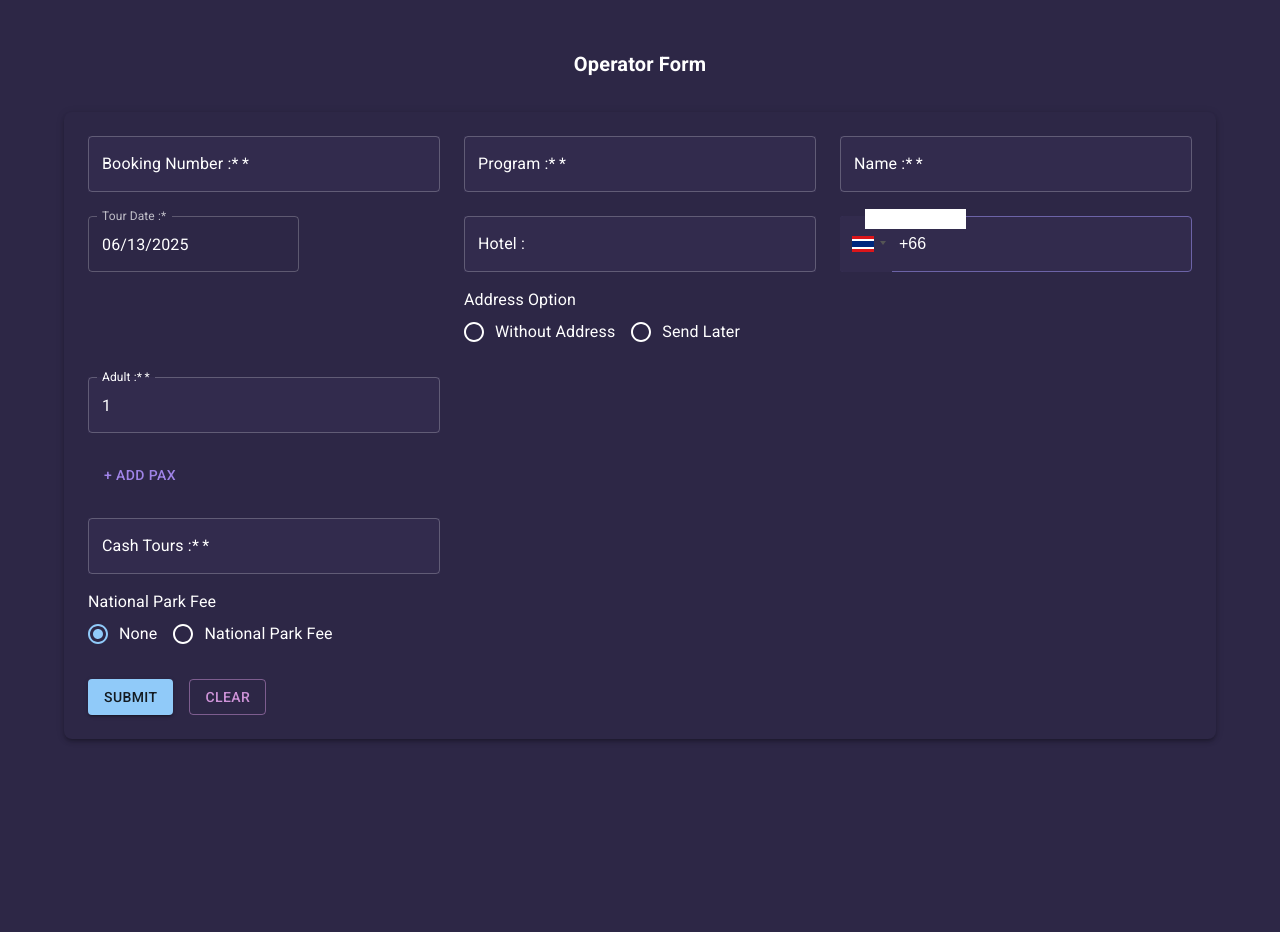
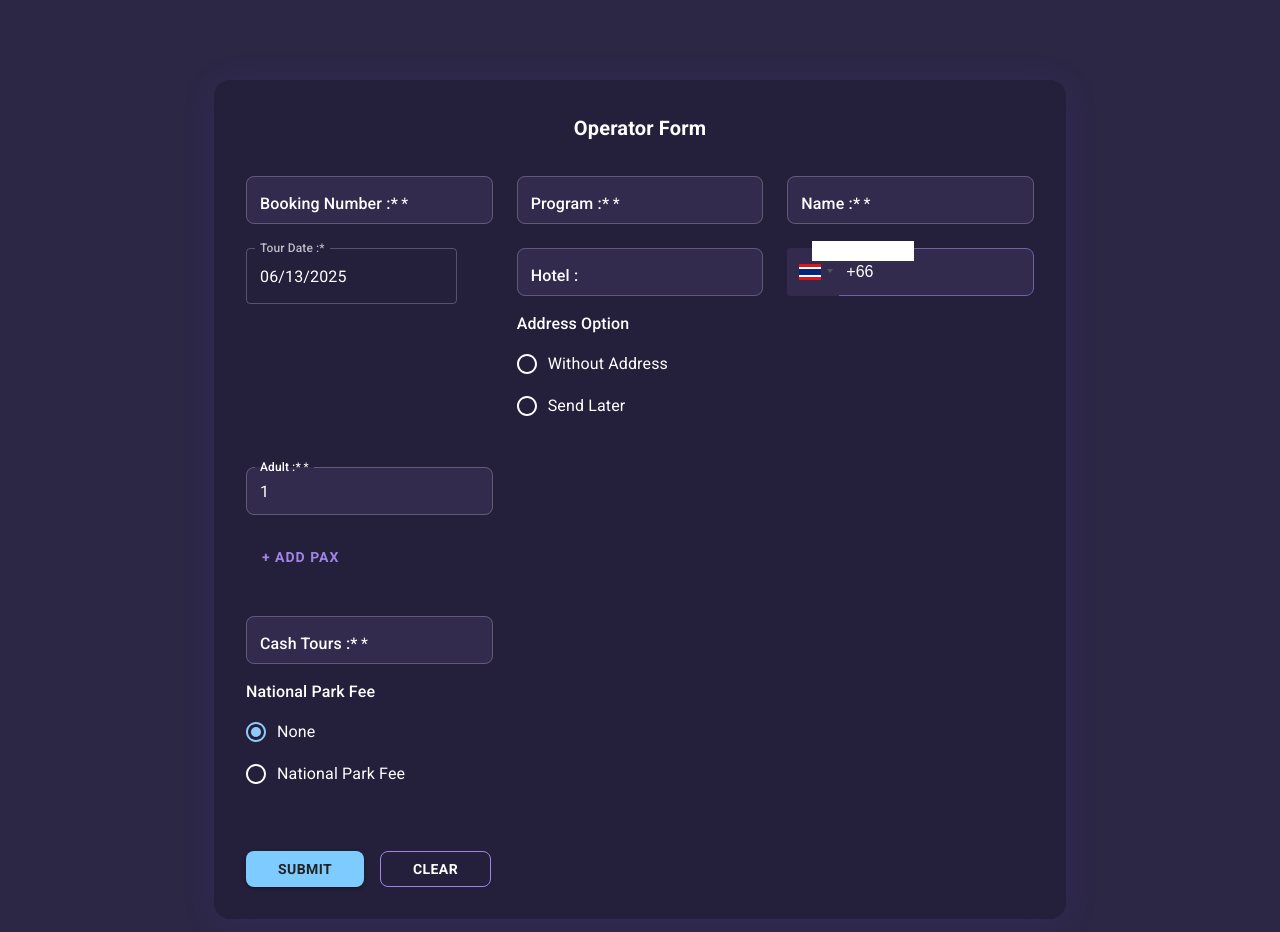
Before and after one commit to majidorc/text-generator, a Next.js app: page / in a window 1280 px wide. Shown: the top 932 px of the page. Before the commit the page ends 800 px from the top, so only its background shows below. Built offline with nearby package versions, Linux system fonts and the light colour scheme.

Commit message:
Polish form UI: modern padding, spacing, font weights, button styles, and alignment

```diff
--- a/pages/index.js
+++ b/pages/index.js
@@ -132,68 +132,71 @@ export default function Home() {
 
   return (
     <Box sx={{ minHeight: "100vh", bgcolor: "#2d2746", color: "#fff", py: 6 }}>
-      <Container maxWidth="lg">
-        <Typography variant="h6" align="center" gutterBottom sx={{ fontWeight: "bold" }}>
-          Operator Form
-        </Typography>
+      <Container maxWidth="md">
         <Box
           component="form"
           onSubmit={handleSubmit}
           sx={{
             mt: 4,
-            p: 3,
-            borderRadius: 2,
-            bgcolor: "#2d2746",
-            boxShadow: 3,
+            p: { xs: 2, md: 4 },
+            borderRadius: 4,
+            bgcolor: "#241f3a",
+            boxShadow: "0 4px 32px 0 rgba(80, 70, 180, 0.15)",
+            maxWidth: 1100,
+            mx: "auto",
           }}
         >
+          <Typography variant="h6" align="center" gutterBottom sx={{ fontWeight: 700, mb: 4 }}>
+            Operator Form
+          </Typography>
           <Grid container spacing={3}>
+            {/* Top fields */}
             <Grid item xs={12} md={4}>
               <TextField
                 fullWidth
                 required
-                label="Booking Number :*"
+                label={<span style={{ fontWeight: 500 }}>Booking Number :*</span>}
                 name="bookingNumber"
                 value={form.bookingNumber}
                 onChange={handleChange}
                 variant="outlined"
-                InputProps={{ style: { color: "#fff" } }}
+                InputProps={{ style: { color: "#fff", borderRadius: 8, height: 48 } }}
                 InputLabelProps={{ style: { color: "#fff" } }}
-                sx={{ bgcolor: "#322b4d" }}
+                sx={{ bgcolor: "#322b4d", borderRadius: 2 }}
               />
             </Grid>
             <Grid item xs={12} md={4}>
               <TextField
                 fullWidth
                 required
-                label="Program :*"
+                label={<span style={{ fontWeight: 500 }}>Program :*</span>}
                 name="program"
                 value={form.program}
                 onChange={handleChange}
                 variant="outlined"
-                InputProps={{ style: { color: "#fff" } }}
+                InputProps={{ style: { color: "#fff", borderRadius: 8, height: 48 } }}
                 InputLabelProps={{ style: { color: "#fff" } }}
-                sx={{ bgcolor: "#322b4d" }}
+                sx={{ bgcolor: "#322b4d", borderRadius: 2 }}
               />
             </Grid>
             <Grid item xs={12} md={4}>
               <TextField
                 fullWidth
                 required
-                label="Name :*"
+                label={<span style={{ fontWeight: 500 }}>Name :*</span>}
                 name="name"
                 value={form.name}
                 onChange={handleChange}
                 variant="outlined"
-                InputProps={{ style: { color: "#fff" } }}
+                InputProps={{ style: { color: "#fff", borderRadius: 8, height: 48 } }}
                 InputLabelProps={{ style: { color: "#fff" } }}
-                sx={{ bgcolor: "#322b4d" }}
+                sx={{ bgcolor: "#322b4d", borderRadius: 2 }}
               />
             </Grid>
             <Grid item xs={12} md={4}>
               <LocalizationProvider dateAdapter={AdapterDayjs}>
                 <DatePicker
-                  label="Tour Date :*"
+                  label={<span style={{ fontWeight: 500 }}>Tour Date :*</span>}
                   value={form.tourDate}
                   onChange={handleDateChange}
                   renderInput={(params) => (
@@ -202,30 +205,28 @@ export default function Home() {
                       fullWidth
                       required
                       variant="outlined"
-                      InputProps={{ style: { color: "#fff" } }}
+                      InputProps={{ style: { color: "#fff", borderRadius: 8, height: 48 } }}
                       InputLabelProps={{ style: { color: "#fff" } }}
-                      sx={{ bgcolor: "#322b4d" }}
+                      sx={{ bgcolor: "#322b4d", borderRadius: 2 }}
                     />
                   )}
                 />
               </LocalizationProvider>
             </Grid>
             <Grid item xs={12} md={4}>
-              {form.addressOption !== "without" && (
               <TextField
                 fullWidth
-                  label="Hotel :"
+                label={<span style={{ fontWeight: 500 }}>Hotel :</span>}
                 name="hotel"
                 value={form.hotel}
                 onChange={handleChange}
                 variant="outlined"
-                  InputProps={{ style: { color: "#fff" } }}
+                InputProps={{ style: { color: "#fff", borderRadius: 8, height: 48 } }}
                 InputLabelProps={{ style: { color: "#fff" } }}
-                  sx={{ bgcolor: "#322b4d" }}
+                sx={{ bgcolor: "#322b4d", borderRadius: 2 }}
               />
-              )}
               <FormControl component="fieldset" sx={{ mt: 2 }}>
-                <FormLabel component="legend" sx={{ color: "#fff" }}>
+                <FormLabel component="legend" sx={{ color: "#fff", fontWeight: 500 }}>
                   Address Option
                 </FormLabel>
                 <RadioGroup
@@ -233,16 +234,18 @@ export default function Home() {
                   name="addressOption"
                   value={form.addressOption}
                   onChange={handleChange}
+                  sx={{ mt: 1 }}
                 >
                   <FormControlLabel
                     value="without"
                     control={<Radio sx={{ color: "#fff" }} />}
-                    label="Without Address"
+                    label={<span style={{ fontWeight: 400 }}>Without Address</span>}
+                    sx={{ mr: 3 }}
                   />
                   <FormControlLabel
                     value="sendLater"
                     control={<Radio sx={{ color: "#fff" }} />}
-                    label="Send Later"
+                    label={<span style={{ fontWeight: 400 }}>Send Later</span>}
                   />
                 </RadioGroup>
               </FormControl>
@@ -257,8 +260,8 @@ export default function Home() {
                   background: "#322b4d",
                   color: "#fff",
                   border: "1px solid #6c63a7",
-                  borderRadius: 4,
-                  height: 56,
+                  borderRadius: 8,
+                  height: 48,
                   fontSize: 16,
                 }}
                 buttonStyle={{
@@ -269,7 +272,7 @@ export default function Home() {
                   background: "#322b4d",
                   color: "#000",
                 }}
-                specialLabel="phoneNumber :"
+                specialLabel={<span style={{ fontWeight: 500 }}>phoneNumber :</span>}
                 inputProps={{
                   name: "phoneNumber",
                   required: false,
@@ -277,24 +280,24 @@ export default function Home() {
                 }}
               />
             </Grid>
-            <Grid item xs={12} md={4}>
+            {/* Adult and PAX fields */}
+            <Grid item xs={12} md={4} sx={{ mt: 2 }}>
               <TextField
                 fullWidth
                 required
-                label="Adult :*"
+                label={<span style={{ fontWeight: 500 }}>Adult :*</span>}
                 name="adult"
                 type="number"
                 value={form.adult}
                 onChange={handleChange}
                 variant="outlined"
-                InputProps={{ style: { color: "#fff" } }}
+                InputProps={{ style: { color: "#fff", borderRadius: 8, height: 48 } }}
                 InputLabelProps={{ style: { color: "#fff" } }}
-                sx={{ bgcolor: "#322b4d" }}
+                sx={{ bgcolor: "#322b4d", borderRadius: 2 }}
               />
             </Grid>
-            {/* Move PAX rows directly under Adult field */}
             {paxRows.length > 0 && (
-              <Grid item xs={12} md={8} container spacing={2} alignItems="center">
+              <Grid item xs={12} md={8} container spacing={2} alignItems="center" sx={{ mt: 2 }}>
                 {paxRows.map((row, idx) => (
                   <Grid item xs={12} md={6} key={idx} container spacing={1} alignItems="center">
                     <Grid item xs={5}>
@@ -304,8 +307,8 @@ export default function Home() {
                         value={row.count}
                         onChange={e => handlePaxCountChange(idx, e.target.value)}
                         variant="outlined"
-                        InputProps={{ style: { color: "#fff" } }}
-                        sx={{ bgcolor: "#322b4d" }}
+                        InputProps={{ style: { color: "#fff", borderRadius: 8, height: 48 } }}
+                        sx={{ bgcolor: "#322b4d", borderRadius: 2 }}
                       />
                     </Grid>
                     <Grid item xs={5}>
@@ -315,8 +318,8 @@ export default function Home() {
                         value={row.type}
                         onChange={e => handlePaxTypeChange(idx, e.target.value)}
                         variant="outlined"
-                        InputProps={{ style: { color: "#fff" } }}
-                        sx={{ bgcolor: "#322b4d" }}
+                        InputProps={{ style: { color: "#fff", borderRadius: 8, height: 48 } }}
+                        sx={{ bgcolor: "#322b4d", borderRadius: 2 }}
                       >
                         <MenuItem value="child" disabled={paxRows.some((r, i) => r.type === "child" && i !== idx)}>
                           child
@@ -327,7 +330,7 @@ export default function Home() {
                       </TextField>
                     </Grid>
                     <Grid item xs={2} sx={{ display: 'flex', alignItems: 'center', justifyContent: 'center' }}>
-                      <Button onClick={() => handleRemovePax(idx)} sx={{ minWidth: 0, color: '#a084e8' }}>
+                      <Button onClick={() => handleRemovePax(idx)} sx={{ minWidth: 0, color: '#a084e8', borderRadius: 1, p: 1, transition: 'background 0.2s', '&:hover': { background: '#3a2e6e' } }}>
                         <DeleteIcon />
                       </Button>
                     </Grid>
@@ -338,28 +341,28 @@ export default function Home() {
             <Grid item xs={12}>
               <Button
                 variant="text"
-                sx={{ color: "#a084e8", ml: 1 }}
+                sx={{ color: "#a084e8", ml: 1, fontWeight: 600, textTransform: 'uppercase', letterSpacing: 1, transition: 'color 0.2s', '&:hover': { color: '#fff' } }}
                 onClick={handleAddPax}
               >
                 + Add Pax
               </Button>
             </Grid>
-            <Grid item xs={12} md={4}>
+            {/* Cash Tours and National Park Fee fields follow */}
+            <Grid item xs={12} md={4} sx={{ mt: 2 }}>
               <TextField
                 fullWidth
                 required
-                label="Cash Tours :*"
+                label={<span style={{ fontWeight: 500 }}>Cash Tours :*</span>}
                 name="cashTours"
                 value={form.cashTours}
                 onChange={handleChange}
                 variant="outlined"
-                InputProps={{ style: { color: "#fff" } }}
+                InputProps={{ style: { color: "#fff", borderRadius: 8, height: 48 } }}
                 InputLabelProps={{ style: { color: "#fff" } }}
-                sx={{ bgcolor: "#322b4d" }}
+                sx={{ bgcolor: "#322b4d", borderRadius: 2 }}
               />
-              {/* National Park Fee radio group under Cash Tours */}
               <FormControl component="fieldset" sx={{ mt: 2 }}>
-                <FormLabel component="legend" sx={{ color: "#fff" }}>
+                <FormLabel component="legend" sx={{ color: "#fff", fontWeight: 500 }}>
                   National Park Fee
                 </FormLabel>
                 <RadioGroup
@@ -374,26 +377,29 @@ export default function Home() {
                       cashTours: value === 'none' ? 'None' : 'National Park Fee',
                     }));
                   }}
+                  sx={{ mt: 1 }}
                 >
                   <FormControlLabel
                     value="none"
                     control={<Radio sx={{ color: "#fff" }} />}
-                    label="None"
+                    label={<span style={{ fontWeight: 400 }}>None</span>}
+                    sx={{ mr: 3 }}
                   />
                   <FormControlLabel
                     value="fee"
                     control={<Radio sx={{ color: "#fff" }} />}
-                    label="National Park Fee"
+                    label={<span style={{ fontWeight: 400 }}>National Park Fee</span>}
                   />
                 </RadioGroup>
               </FormControl>
             </Grid>
-            <Grid item xs={12} sx={{ display: "flex", gap: 2 }}>
-              <Button type="submit" variant="contained" color="primary">
-                Submit
+            {/* Buttons */}
+            <Grid item xs={12} sx={{ display: "flex", gap: 2, mt: 4 }}>
+              <Button type="submit" variant="contained" sx={{ bgcolor: "#7ecbff", color: '#222', fontWeight: 700, borderRadius: 2, px: 4, '&:hover': { bgcolor: '#4fa3d1' } }}>
+                SUBMIT
               </Button>
-              <Button variant="outlined" color="secondary" onClick={handleClear}>
-                Clear
+              <Button variant="outlined" color="secondary" onClick={handleClear} sx={{ borderColor: '#a084e8', color: '#fff', fontWeight: 700, borderRadius: 2, px: 4, '&:hover': { bgcolor: '#3a2e6e', borderColor: '#fff' } }}>
+                CLEAR
               </Button>
             </Grid>
           </Grid>
```
Lines whose indentation alone changed are shown as unchanged.
